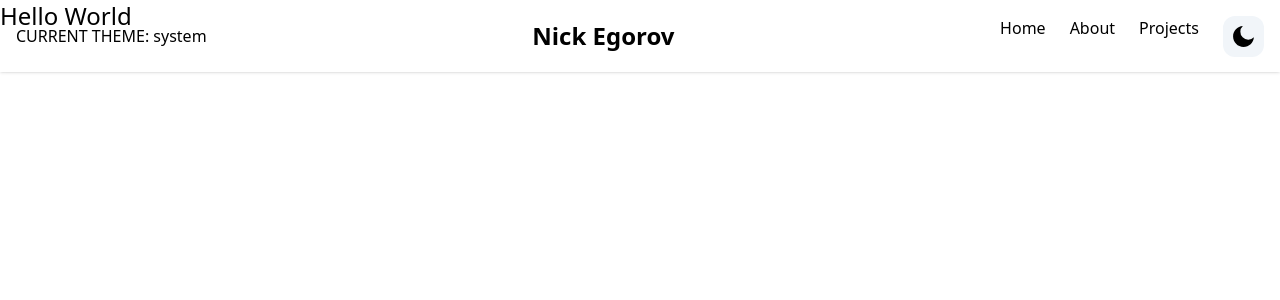
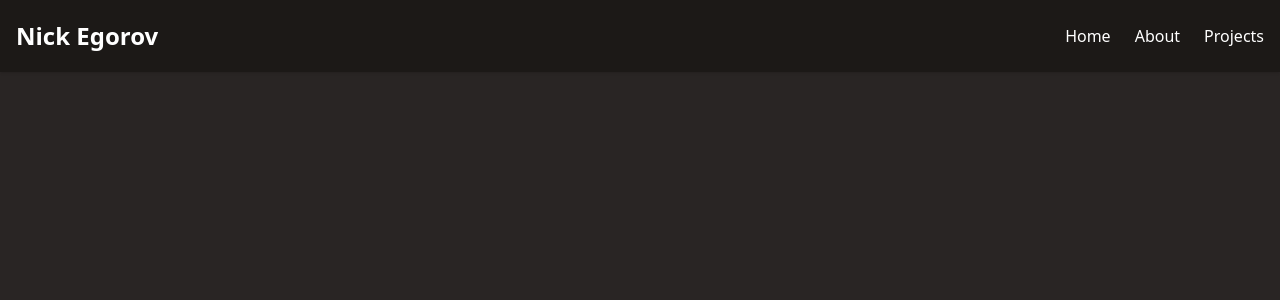
Before and after one commit to Arsnck/Portfolio-Website, a Next.js app: page / in a window 1280 px wide. Shown: the top 300 px of the page. Built offline with nearby package versions, Linux system fonts and the light colour scheme.

Commit message:
working with stable dark mode

```diff
--- a/app/layout.tsx
+++ b/app/layout.tsx
@@ -10,13 +10,13 @@ export default function RootLayout({
   children: React.ReactNode
 }) {
   return (
-    <html suppressHydrationWarning={true}>
+    <html className='bg-stone-800'>
       <head />
       <body>
-        <ThemeProvider>
+
           <Navbar />
           {children}
-        </ThemeProvider>
+
       </body>
     </html>
   )
--- a/components/Navbar.tsx
+++ b/components/Navbar.tsx
@@ -26,33 +26,24 @@ const NAV_ITEMS: Array<NavItem> = [
     },
 ]
 const navbar = () => {
-    const {systemTheme, theme, setTheme} = useTheme()
-    const currentTheme = theme === "system" ? systemTheme : theme
+    // const {systemTheme, theme, setTheme} = useTheme()
+    // const currentTheme = theme === "system" ? systemTheme : theme
     // const currentTheme = systemTheme
     const [navbar, setNavbar] = useState(false)
   return (
-    <header className='w-full mx-auto px-4 bg-white-900 shadow fixed top-0 z-50 dark:bg-stone-900 dark:border-b dark:border-stone-600'>
+    <header className='w-full mx-auto px-4 bg-stone-900 shadow fixed top-0 z-50'>
         <div className='justify-between md:items-center md:flex' >
-            CURRENT THEME: {theme}
+
             <div>
                 <div className='md:py-5 md:block'>
-                    <h2 className='text-2xl font-bold '>Nick Egorov</h2>
+                    <h2 className='text-2xl font-bold text-white' >Nick Egorov</h2>
                 </div>
             </div>
-            <div className='md:flex md:space-x-6'>
+            <div className='md:flex md:space-x-6 text-white'>
                 {NAV_ITEMS.map((item, idx) => {
                     return <a key = {idx}>{item.label}</a>
                 })}
-                {currentTheme === "dark" ? (
-                    <button onClick={() => setTheme("light")} className='bg-slate-100 p-2 rounded-xl'>
-                        <RiSunLine size={25} color='black'/>
-                    </button>
-                  ) : (
-                    <button onClick={() => setTheme("dark")} className='bg-slate-100 p-2 rounded-xl'>
-                        <RiMoonFill size={25} color='black'/>
-                    </button>
-                  )
-                }
+
             </div>
         </div>
     </header>
```
